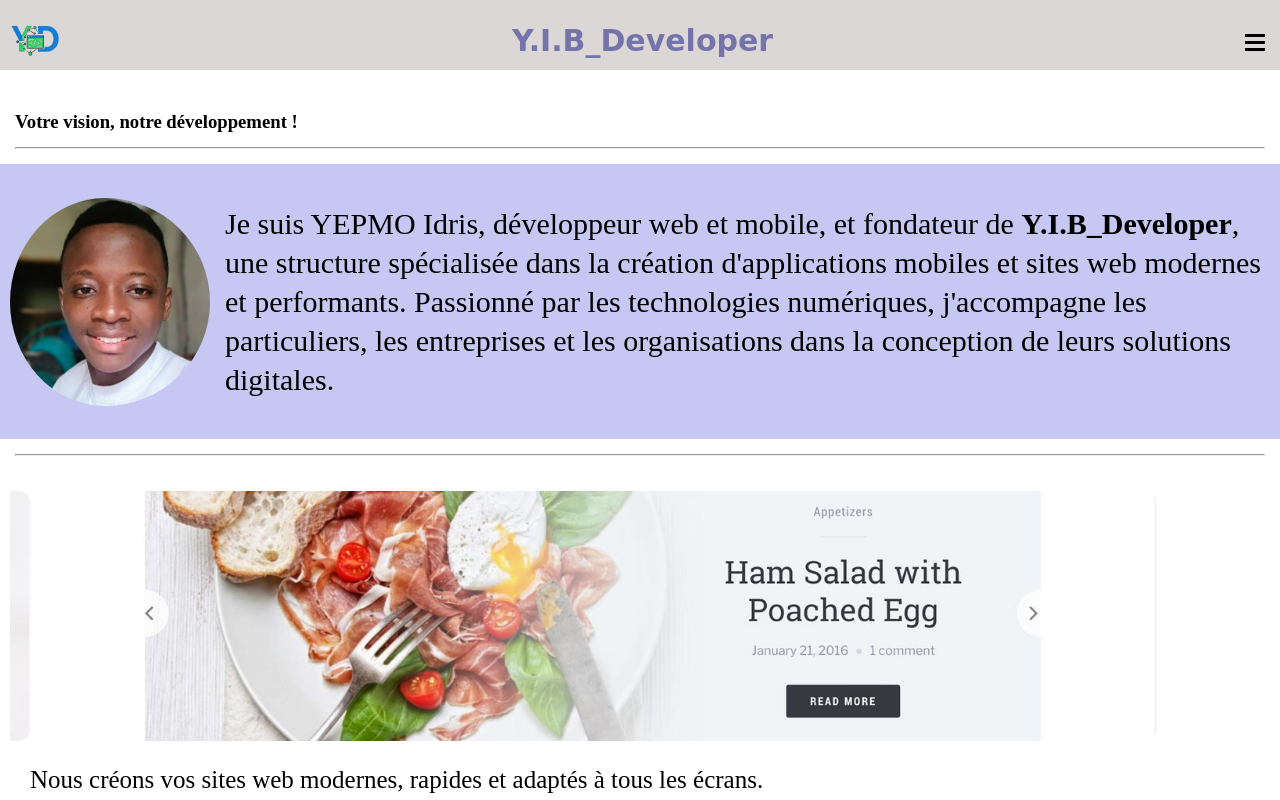
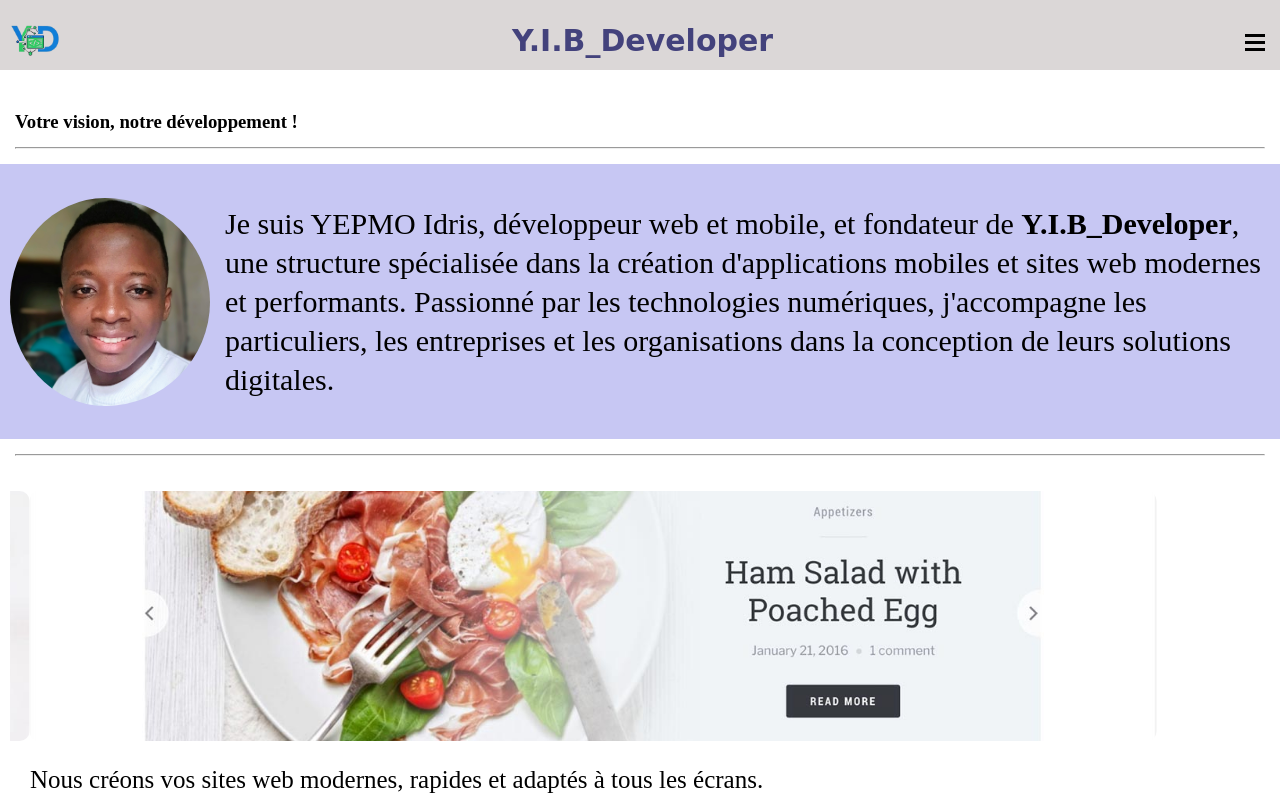
Before and after one commit to idridinho/mon-site, a plain HTML site: page index.html in a window 1280 px wide. Shown: the top 800 px of the page. Drawn offline with Linux system fonts and the light colour scheme.

Commit message:
modification

```diff
--- a/index.html
+++ b/index.html
@@ -12,7 +12,7 @@
     <body>
         <div class="image">
             <img src="images/logo.png" alt="" class="picture">
-            <h2 id="titre"><strong style="color: rgb(117, 116, 170);">Y.I.B_Developer</strong></h2>
+            <h2 id="titre"><strong style="color: rgb(67, 66, 124);">Y.I.B_Developer</strong></h2>
             <img src="images/developpeur-web.jpg" alt="" id="dev">
             <div class="hamburger" onclick="menuToggle()">
                 <span></span>
```
